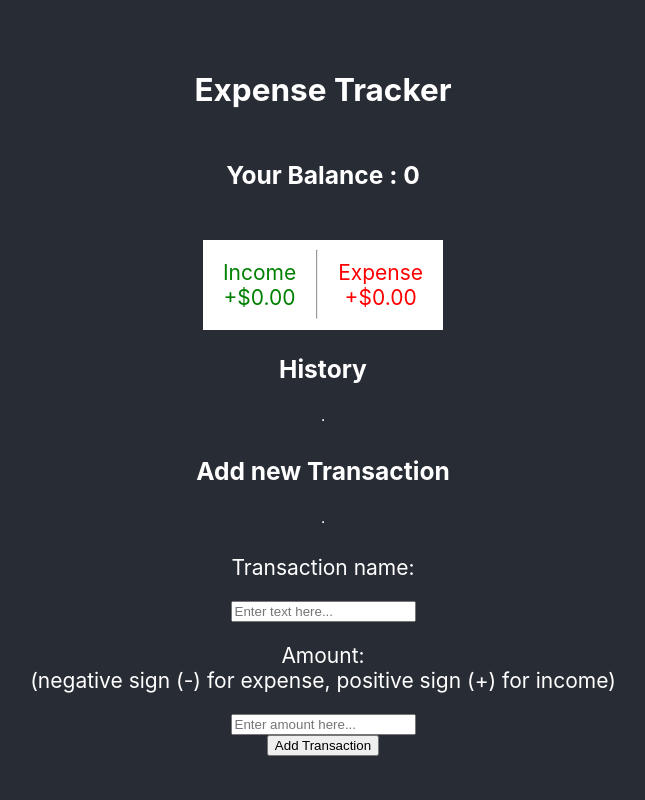
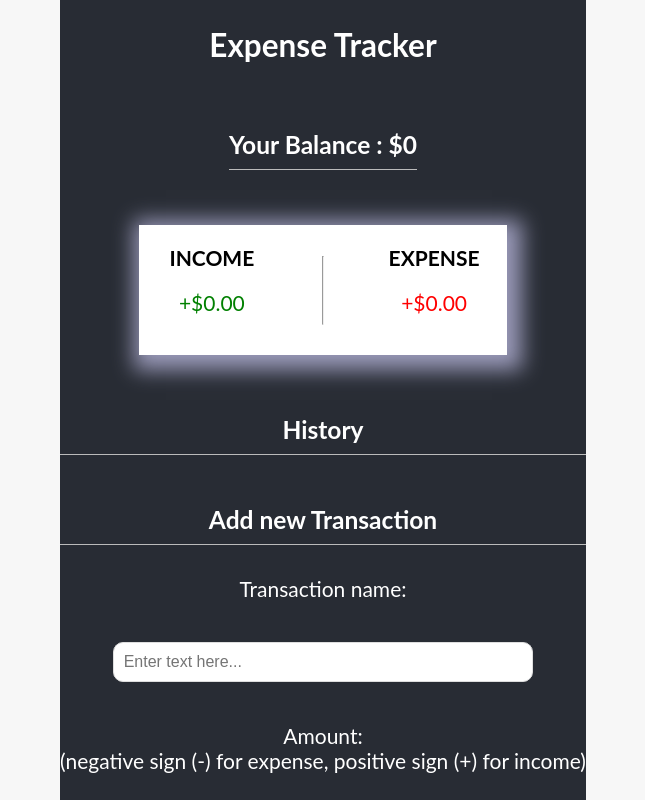
Before and after one commit to talha3111997/Expense-Tracker-App, a React (Create React App) app: page / in a window 1280 px wide. Shown: the top 800 px of the page, without its empty margins (317-962 px from the left). Built offline with nearby package versions, Linux system fonts and the light colour scheme.

Commit message:
Almost user interface completed with balance logic

```diff
--- a/public/index.html
+++ b/public/index.html
@@ -24,7 +24,7 @@
       work correctly both with client-side routing and a non-root public URL.
       Learn how to configure a non-root public URL by running `npm run build`.
     -->
-    <title>React App</title>
+    <title>Expense Tracker</title>
   </head>
   <body>
     <noscript>You need to enable JavaScript to run this app.</noscript>
--- a/src/App.css
+++ b/src/App.css
@@ -3,7 +3,11 @@
   display:flex;
   flex-direction:column;
 }
-
+input{
+  margin: 20px;
+  border-radius: 200px;
+  width: 70%;
+}
 
 .App-header {
   background-color: #282c34;
@@ -15,3 +19,158 @@
   font-size: calc(5px + 2vmin);
   color: white;
 }
+
+
+@import url('https://fonts.googleapis.com/css?family=Lato&display=swap');
+
+:root {
+  --box-shadow: 0 1px 3px rgba(0, 0, 0, 0.12), 0 1px 2px rgba(0, 0, 0, 0.24);
+}
+
+* {
+  box-sizing: border-box;
+}
+
+body {
+  background-color: #f7f7f7;
+  display: flex;
+  flex-direction: column;
+  align-items: center;
+  justify-content: center;
+  min-height: 100vh;
+  margin: 0;
+  font-family: 'Lato', sans-serif;
+}
+
+.container {
+  margin: 30px auto;
+  width: 350px;
+}
+
+h1 {
+  letter-spacing: 1px;
+  margin: 0;
+}
+
+h3 {
+  border-bottom: 1px solid #bbb;
+  padding-bottom: 10px;
+  margin: 40px 0 10px;
+  width: 100%;
+}
+
+h4 {
+  margin: 0;
+  text-transform: uppercase;
+}
+
+.inc-exp-container {
+  background-color: #fff;
+  box-shadow: var(--box-shadow);
+  padding: 20px;
+  display: flex;
+  justify-content: space-between;
+  margin: 20px 0;
+}
+
+.inc-exp-container > div {
+  flex: 1;
+  text-align: center;
+}
+
+.inc-exp-container > div:first-of-type {
+  border-right: 1px solid #dedede;
+}
+
+.money {
+  font-size: 20px;
+  letter-spacing: 1px;
+  margin: 5px 0;
+}
+
+.money.plus {
+  color: #2ecc71;
+}
+
+.money.minus {
+  color: #c0392b;
+}
+
+label {
+  display: inline-block;
+  margin: 10px 0;
+}
+
+input[type='text'],
+input[type='number'] {
+  border: 1px solid #dedede;
+  border-radius: 10px;
+  display: block;
+  font-size: 16px;
+  padding: 10px;
+  width: 80%;
+}
+
+.btn {
+  cursor: pointer;
+  background-color: #9c88ff;
+  box-shadow: var(--box-shadow);
+  color: #fff;
+  border: 0;
+  display: block;
+  font-size: 16px;
+  margin: 10px 0 30px;
+  padding: 10px;
+  width: 100%;
+  border-radius: 50px;
+}
+
+.btn:focus,
+.delete-btn:focus {
+  outline: 0;
+}
+
+.list {
+  list-style-type: none;
+  padding: 0;
+  margin-bottom: 40px;
+}
+
+.list li {
+  background-color: #fff;
+  box-shadow: var(--box-shadow);
+  color: #333;
+  display: flex;
+  justify-content: space-between;
+  position: relative;
+  padding: 10px;
+  margin: 10px 0;
+}
+
+.list li.plus {
+  border-right: 5px solid #2ecc71;
+}
+
+.list li.minus {
+  border-right: 5px solid #c0392b;
+}
+
+.delete-btn {
+  cursor: pointer;
+  background-color: #e74c3c;
+  border: 0;
+  color: #fff;
+  font-size: 20px;
+  line-height: 20px;
+  padding: 2px 5px;
+  position: absolute;
+  top: 50%;
+  left: 0;
+  transform: translate(-100%, -50%);
+  opacity: 0;
+  transition: opacity 0.3s ease;
+}
+
+.list li:hover .delete-btn {
+  opacity: 1;
+}
--- a/src/App.js
+++ b/src/App.js
@@ -14,14 +14,14 @@
         <BalanceTitle></BalanceTitle>
         <Result></Result>
        <h3>History</h3>
-       <hr></hr>
+
        <h3>Add new Transaction</h3>
-       <hr></hr>
+
        <p>Transaction name: </p>
        <input type="text" placeholder="Enter text here..."></input>
        <p>Amount: <br></br> (negative sign (-) for expense, positive sign (+) for income)</p>
        <input id="amount" type="number" placeholder="Enter amount here..."></input>
-       <button onClick={()=>{balance[1](balance[0]+parseFloat(document.getElementById("amount").value))}}>Add Transaction</button>
+       <button className="btn" onClick={()=>{balance[1](balance[0]+parseFloat(document.getElementById("amount").value))}}>Add Transaction</button>
 
       </header>
      <Footer></Footer>
--- a/src/BalanceContext.js
+++ b/src/BalanceContext.js
@@ -1,6 +1,6 @@
 import React from 'react'
 
 
-const BalanceContext = React.createContext(1,()=>{})
+const BalanceContext = React.createContext(0.00,()=>{})
 
 export default BalanceContext;
--- a/src/Balance_Title.js
+++ b/src/Balance_Title.js
@@ -15,7 +15,7 @@
   return (
 
     <div  className="Balance">
-        <h3 >Your Balance : {balance[0]} </h3> <br></br>
+        <h3 >Your Balance : ${balance[0]} </h3> <br></br>
 
     </div>
   );
--- a/src/Result.css
+++ b/src/Result.css
@@ -1,8 +1,13 @@
 .Result{
 display: flex;
 flex-direction: row;
-background-color: rgb(255, 255, 255);
 
+background-color: #fff;
+box-shadow: 5px 5px 20px 10px rgb(153, 153, 184);
+padding: 20px;
+justify-content: space-between;
+margin: 20px 0;
+width: 70%;
 }
 
 .Income{
@@ -15,3 +20,6 @@
     margin: 20px;
 
 }
+h4{
+    color: black;
+}
--- a/src/Result.js
+++ b/src/Result.js
@@ -14,10 +14,15 @@
 
 
         <div className="Result">
-
-       <p className="Income"> Income <br></br> +$0.00</p>
+        <div>
+        <h4>Income </h4>
+       <p className="Income"> +$0.00</p>
+       </div>
        <hr></hr>
-        <p className="Expense" > Expense <br></br> +$0.00 </p>
+       <div>
+        <h4> Expense  </h4>
+        <p className="Expense"> +$0.00 </p>
+        </div>
         </div>
 
   );
```
Also changed, not shown: src/setupTests.js (deleted, +0 -5 lines), src/wow.js (added).
